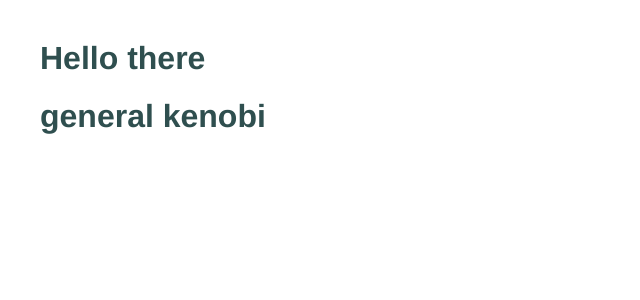
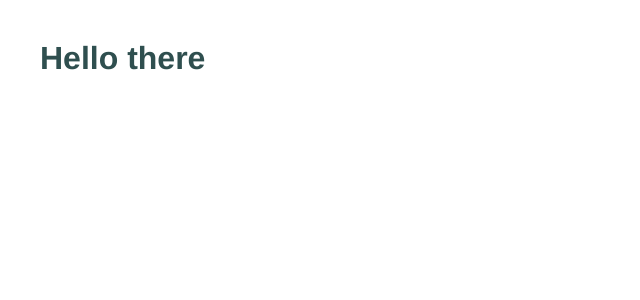
Before and after one commit to swarupsrini/virtual-queue-management, a React (Create React App) app: page / in a window 1280 px wide. Shown: the top 300 px of the page, without its empty margins (0-640 px from the left). Built offline with nearby package versions, Linux system fonts and the light colour scheme.

Commit message:
fixed formatting

```diff
--- a/src/App.js
+++ b/src/App.js
@@ -1,14 +1,12 @@
-import React from 'react';
-import { Route, Switch, BrowserRouter } from 'react-router-dom';
-import PrimaryButton from './components/PrimaryButton';
+import React from "react";
+import { Route, Switch, BrowserRouter } from "react-router-dom";
 
-import './App.css';
+import "./App.css";
 
 function App() {
 	return (
 		<div className="App">
 			<h1>Hello there</h1>
-			<PrimaryButton></PrimaryButton>
 		</div>
 	);
 }
```
